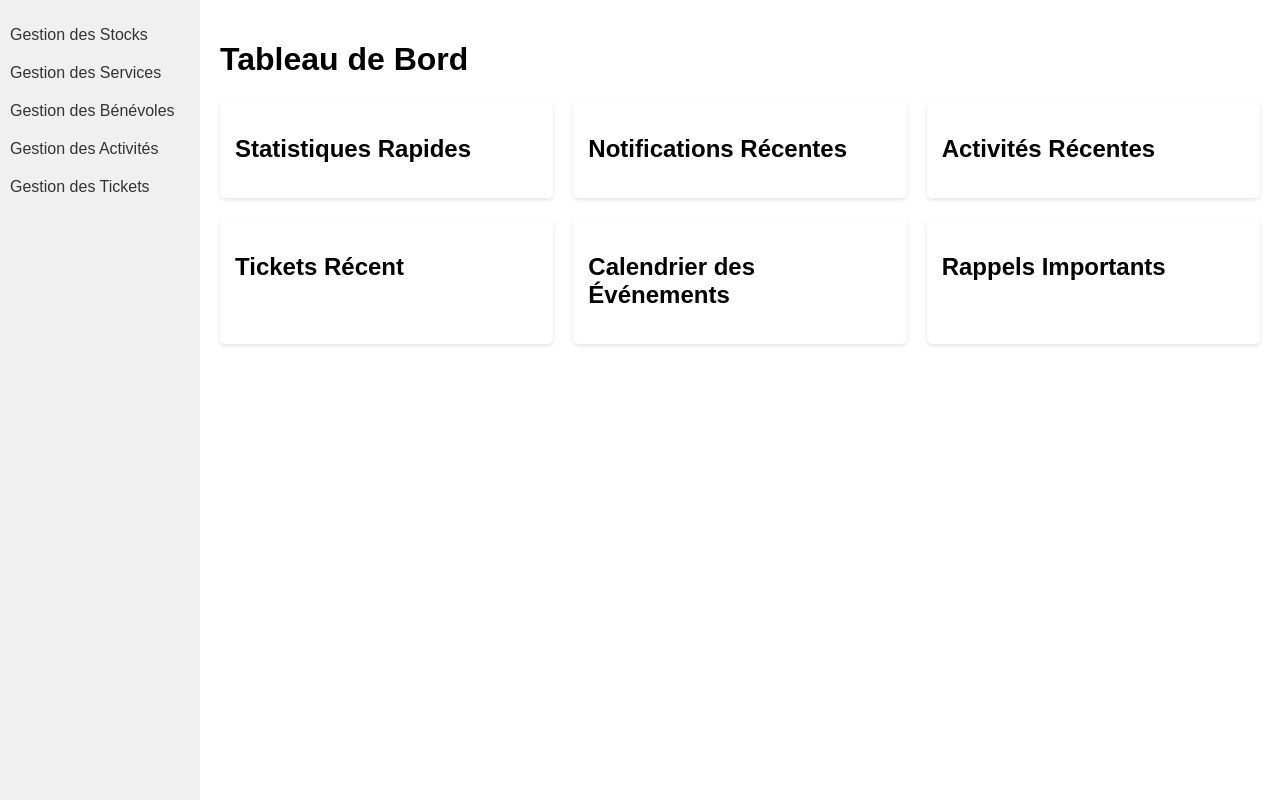
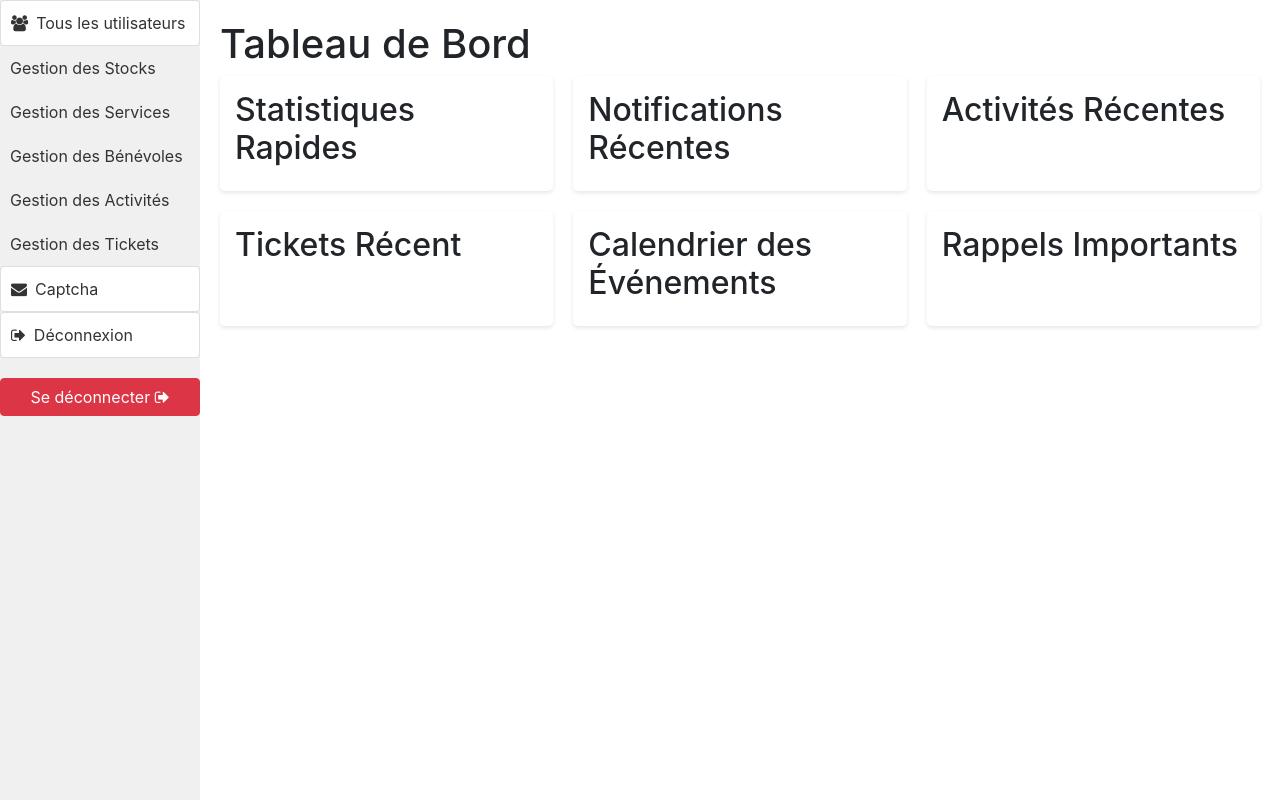
Before and after one commit to ShHaWkK/Temps_Donne, a PHP site: page /Admin_panel.php in a window 1280 px wide. Run offline with PHP 8.4, Linux system fonts and the light colour scheme; the visitor is signed in with stand-in values (Sample User, id 1).

Commit message:
Update Admin_pannel (sécurity for login)

```diff
--- a/site/admin/Admin_panel.php
+++ b/site/admin/Admin_panel.php
@@ -1,4 +1,23 @@
+<?php
+session_start();
 
+// Vérification
+if(!isset($_SESSION['admin'])){
+    header('Location: Admin_login.php');
+    exit();
+}
+
+include('BDD/Connection.php');
+
+
+
+// Déconnecter l'administrateur
+if(isset($_POST['logout'])){
+    unset($_SESSION['admin']);
+    header('Location: Admin_login.php');
+    exit();
+}
+?>
 
 
 
@@ -9,17 +28,25 @@
     <meta charset="UTF-8">
     <title>Tableau de Bord - Espace d'Administration</title>
     <link rel="stylesheet" href="css/style.css">
+    <link rel="stylesheet" href="https://maxcdn.bootstrapcdn.com/bootstrap/4.0.0/css/bootstrap.min.css">
+    <link rel="stylesheet" href="https://maxcdn.bootstrapcdn.com/font-awesome/4.7.0/css/font-awesome.min.css">
 </head>
 <body>
     <div id="admin-container">
         <div id="sidebar-menu">
             <ul>
+                <li><a href="#users" class="list-group-item list-group-item-action"><i class="fa fa-users mr-2"></i>Tous les utilisateurs</a></li>
                 <li><a href="gestion_stocks.php">Gestion des Stocks</a></li>
                 <li><a href="gestion_services.php">Gestion des Services</a></li>
                 <li><a href="gestion_benevoles.php">Gestion des Bénévoles</a></li>
                 <li><a href="gestion_activites.php">Gestion des Activités</a></li>
                 <li><a href="gestion_tickets.php">Gestion des Tickets</a></li>
+                <li><a href="Captcha/list_capcha.php" class="list-group-item list-group-item-action"><i class="fa fa-envelope mr-2"></i>Captcha</a></li>
+                <li><a href="Admin_login.php" class="list-group-item list-group-item-action"><i class="fa fa-sign-out mr-2"></i>Déconnexion</a></li>
             </ul>
+            <form method="POST" style="margin-top: 20px;">
+                    <button type="submit" name="logout" class="btn btn-danger btn-block">Se déconnecter <i class="fa fa-sign-out"></i></button>
+                </form>
         </div>
 
         <div id="main-content">
```
